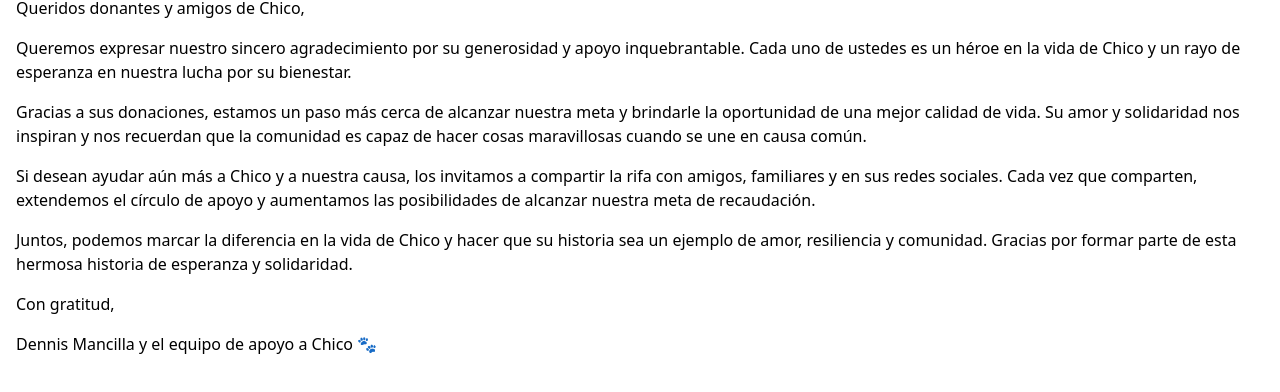
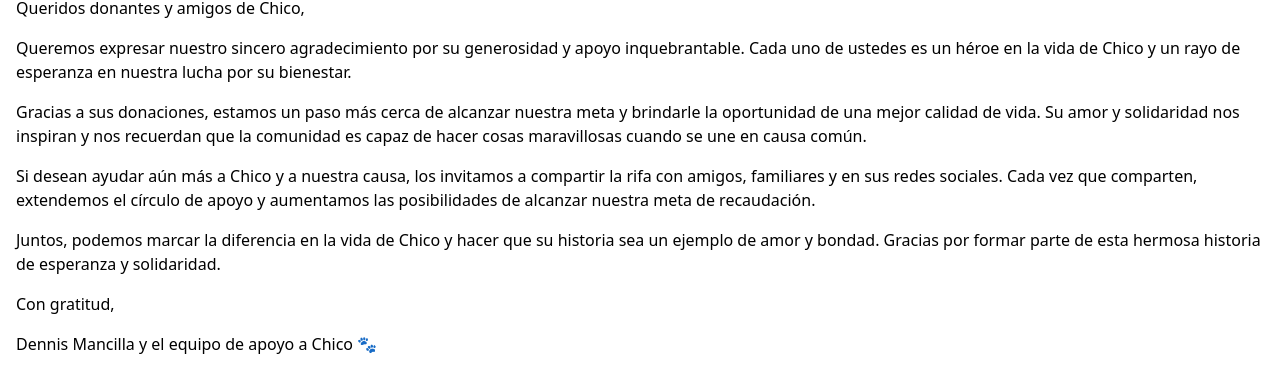
Before and after one commit to JonDotsoy/rifa-chico, an Astro site: page /success in a window 1280 px wide. Shown: the part 68-460 px from the top of the page. Built offline with nearby package versions, Linux system fonts and the light colour scheme; Astro itself is replaced by a stand-in of ours.

Commit message:
feat: upgrade success

```diff
--- a/src/pages/success.astro
+++ b/src/pages/success.astro
@@ -71,9 +71,8 @@ import DocumentLayout from "../components/layouts/document-layout.astro";
         </p>
         <p>
             Juntos, podemos marcar la diferencia en la vida de Chico y hacer que
-            su historia sea un ejemplo de amor, resiliencia y comunidad. Gracias
-            por formar parte de esta hermosa historia de esperanza y
-            solidaridad.
+            su historia sea un ejemplo de amor y bondad. Gracias por formar
+            parte de esta hermosa historia de esperanza y solidaridad.
         </p>
         <p>Con gratitud,</p>
         <p>Dennis Mancilla y el equipo de apoyo a Chico 🐾</p>
```
